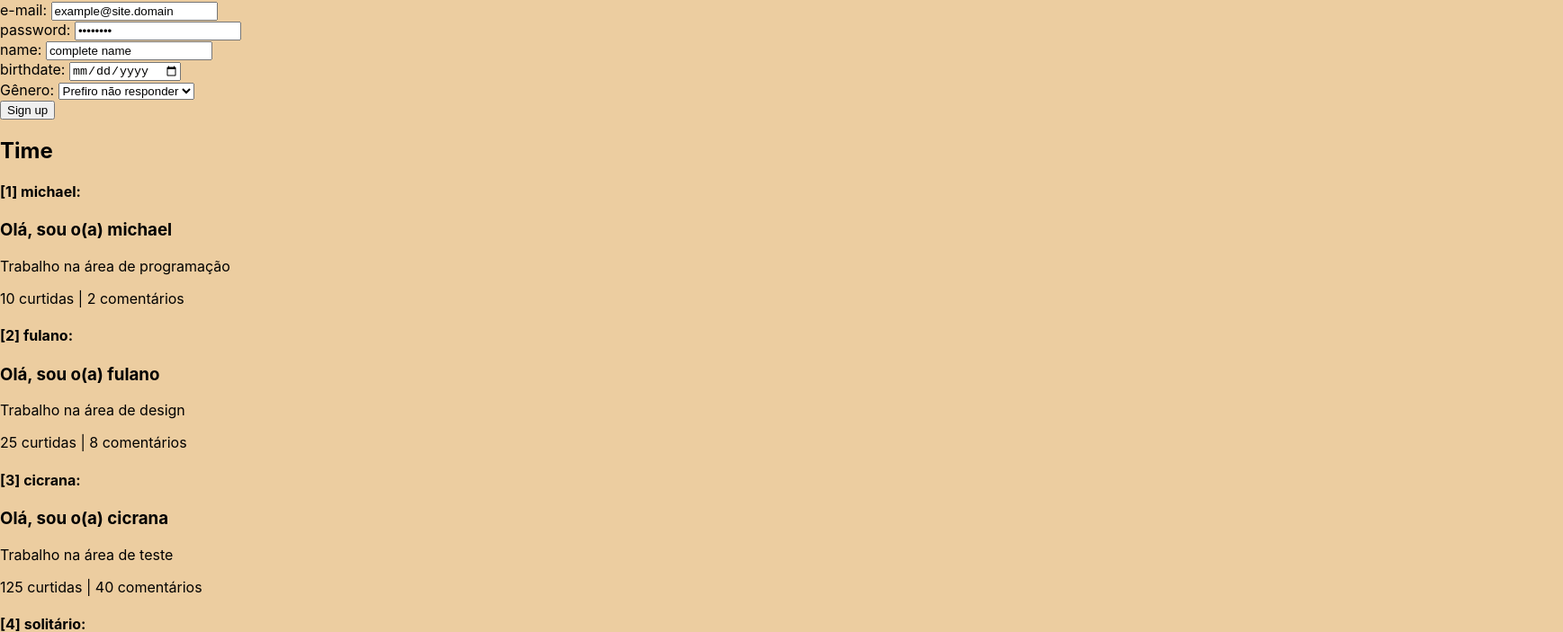
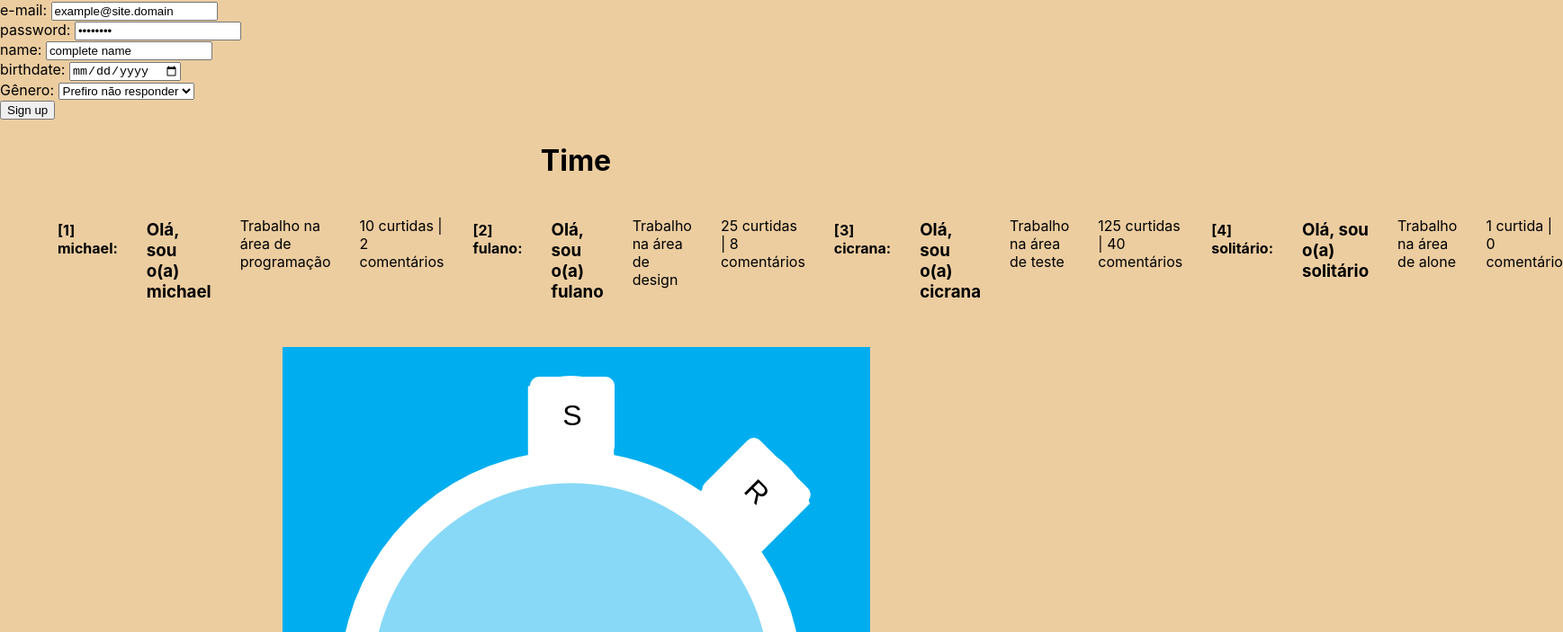
Before and after one commit to menestrel-mkmb/udemy_mat-fraga_react, a React (Create React App) app in the folder meu-app/: page / in a window 1280 px wide. Shown: the part 669-1372 px from the top of the page at 90% size, 1737 px wide, since content can reach past the window. Built offline with nearby package versions, Linux system fonts and the light colour scheme.

Commit message:
+ Equipe Component style;

```diff
--- a/meu-app/src/components/Equipe/Equipe.js
+++ b/meu-app/src/components/Equipe/Equipe.js
@@ -1,5 +1,6 @@
 import React, { Component } from "react";
 import Person from "../Person/Person";
+import styles from "./style.css"
 
 class Equipe extends Component {
   constructor(props) {
@@ -44,15 +45,17 @@
     {/* <button onClick={this.diminuir}>-</button>
     {this.state.contador}
     <button onClick={this.aumentar}>+</button> */}
-    <h2>Time</h2>
+    <h2 className={"team__title"}>Time</h2>
+    <section className={"team__sect"}>
     {this.state.feed.map((person) => {
-      return (<div>
+      return (
       <Person key={person.id}
           id={person.id} name={person.username} job={person.job}
           likes={person.curtidas} comments={person.comentarios}
       />
-      </div>);
+      );
     })}
+    </section>
     </>);
   }
 }
--- /dev/null
+++ b/meu-app/src/components/Equipe/style.css
@@ -0,0 +1,15 @@
+.team__title {
+    font-size: 2rem;
+    text-align: center;
+}
+
+.team__sect {
+    display: flex;
+    flex-direction: row;
+    justify-content: space-around;
+
+    gap: 1rem 2rem;
+    padding: 0 4rem;
+
+    margin-bottom: 2rem;
+}
```
